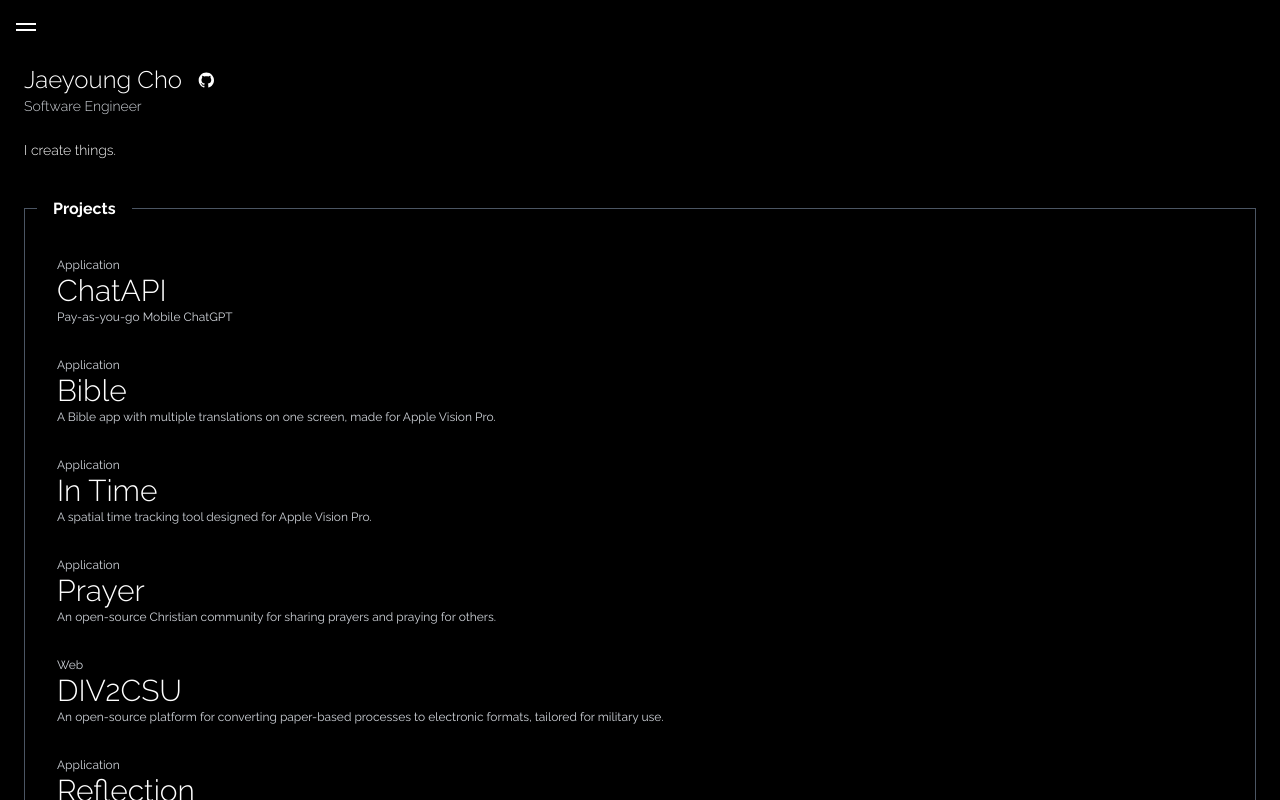
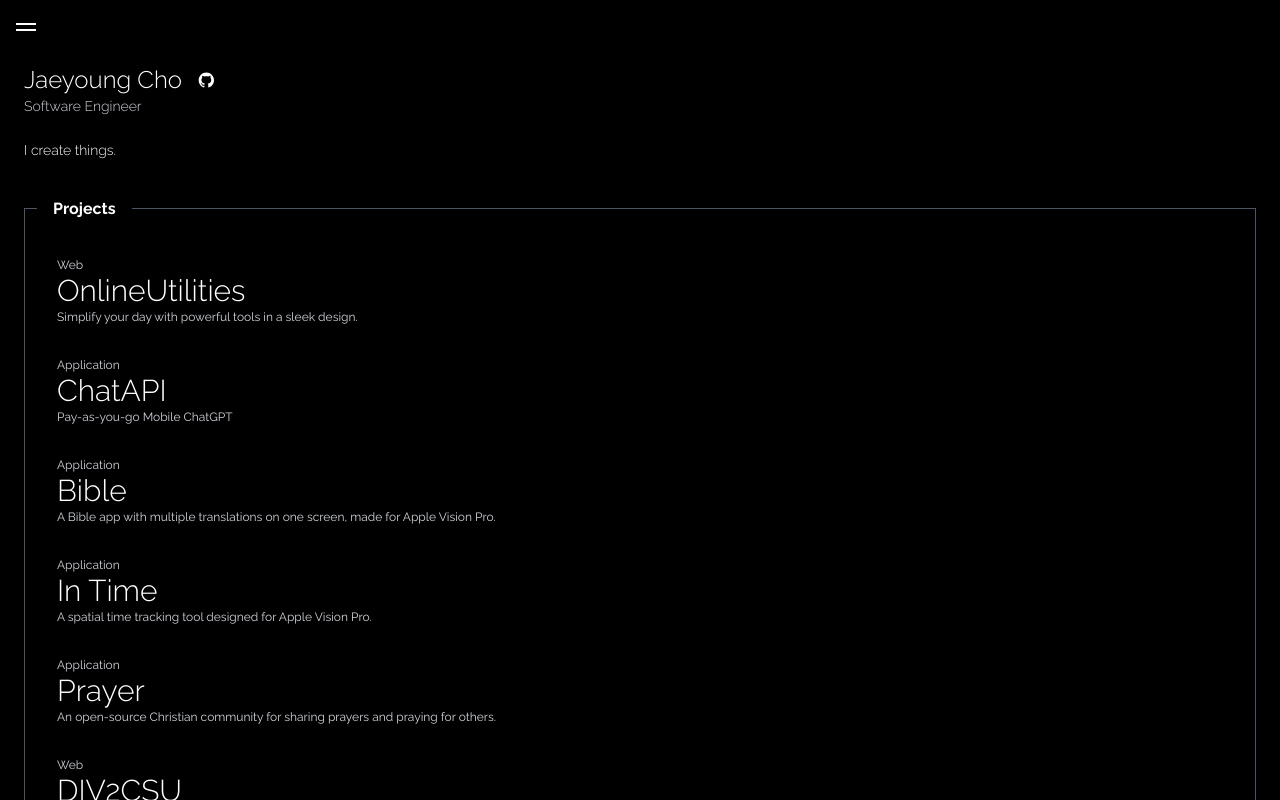
Before and after one commit to jaycho1214/jaycho1214.github.io, a SvelteKit app: page / in a window 1280 px wide. Shown: the top 800 px of the page. Built offline with nearby package versions, Linux system fonts and the light colour scheme.

Commit message:
feat: add web onlineutilities

```diff
--- a/src/routes/+page.svelte
+++ b/src/routes/+page.svelte
@@ -28,6 +28,12 @@
 		<div class="my-8 border border-px border-gray-600">
 			<h1 class="absolute bg-black mx-3 -my-3 px-4 font-bold">Projects</h1>
 			<div class="flex flex-col gap-8 px-4 sm:px-8 py-12">
+				<ProjectCard
+					category="Web"
+					url="https://www.onlineutilities.org"
+					name="OnlineUtilities"
+					description="Simplify your day with powerful tools in a sleek design."
+				/>
 				<ProjectCard
 					category="Application"
 					url="https://github.com/jaycho1214/chatapi-app"
```
